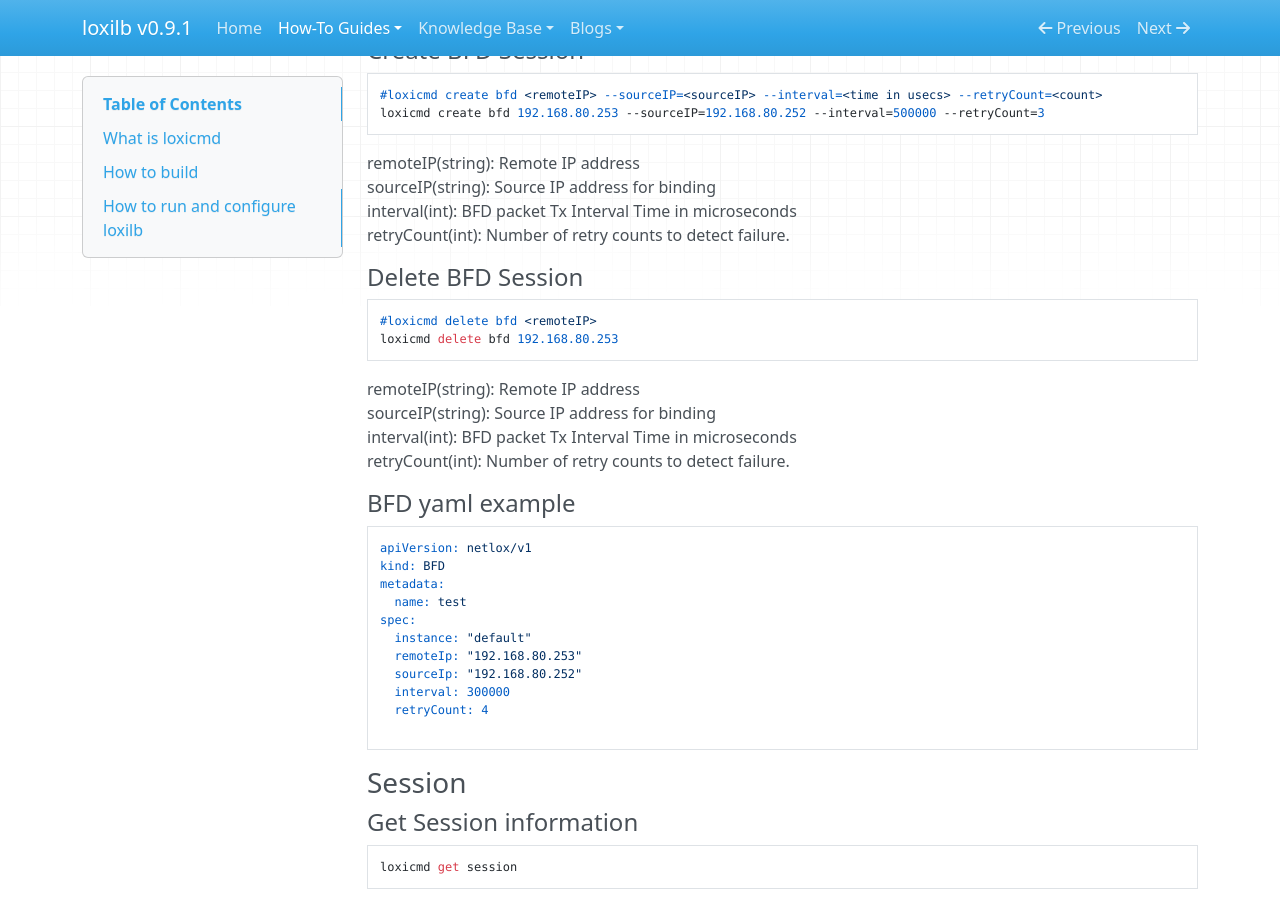
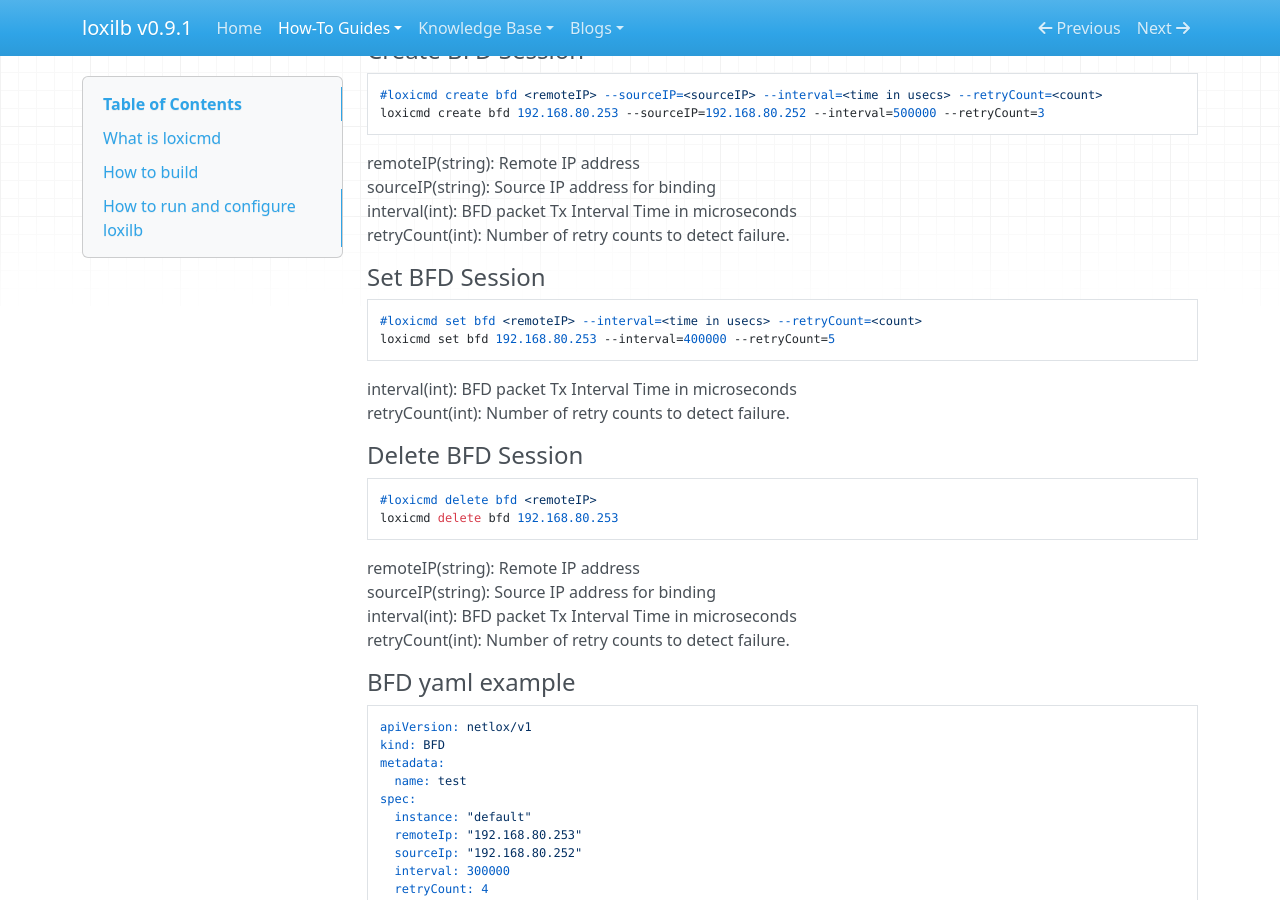
Before and after one commit to loxilb-io/loxilbdocs, an MkDocs documentation site: the page built from docs/cmd.md, in a window 1280 px wide and 900 px high, scrolled down 5423 px. Built offline with MkDocs 1.6.1, drawn with Linux system fonts in a browser that asks for light colours; nearby versions of some CDN libraries.

Commit message:
Update cmd.md

````diff
--- a/docs/cmd.md
+++ b/docs/cmd.md
@@ -245,6 +245,13 @@
 ```
 remoteIP(string): Remote IP address
 sourceIP(string): Source IP address for binding
+interval(int): BFD packet Tx Interval Time in microseconds
+retryCount(int): Number of retry counts to detect failure.
+#### Set BFD Session
+```
+#loxicmd set bfd <remoteIP> --interval=<time in usecs> --retryCount=<count>
+loxicmd set bfd 192.168.80.253 --interval=400000 --retryCount=5
+```
 interval(int): BFD packet Tx Interval Time in microseconds
 retryCount(int): Number of retry counts to detect failure.
 #### Delete BFD Session
````
